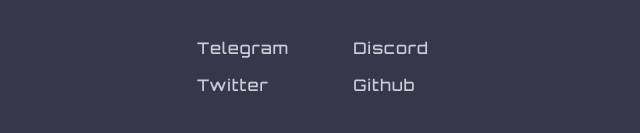
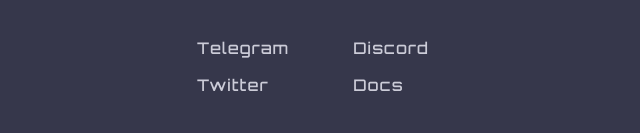
Before and after one commit to AgainQ/blast-warriors.io, a website: page index.html in a window 1280 px wide. Shown: the part 3681-3814 px from the top of the page, 640-1280 px from the left. Drawn offline with nearby package versions, Linux system fonts and the light colour scheme.

Commit message:
Update index.html

```diff
--- a/index.html
+++ b/index.html
@@ -338,7 +338,12 @@
             <!-- Socials 2-->
             <div class="footer__col footer__socials">
               <a class="footer__social-link" href="#">Discord</a>
-              <a class="footer__social-link" href="#">Github</a>
+              <a
+                class="footer__social-link"
+                href="https://blastwarriors.gitbook.io/docs"
+                target="_blank"
+                >Docs</a
+              >
             </div>
           </div>
         </div>
```
